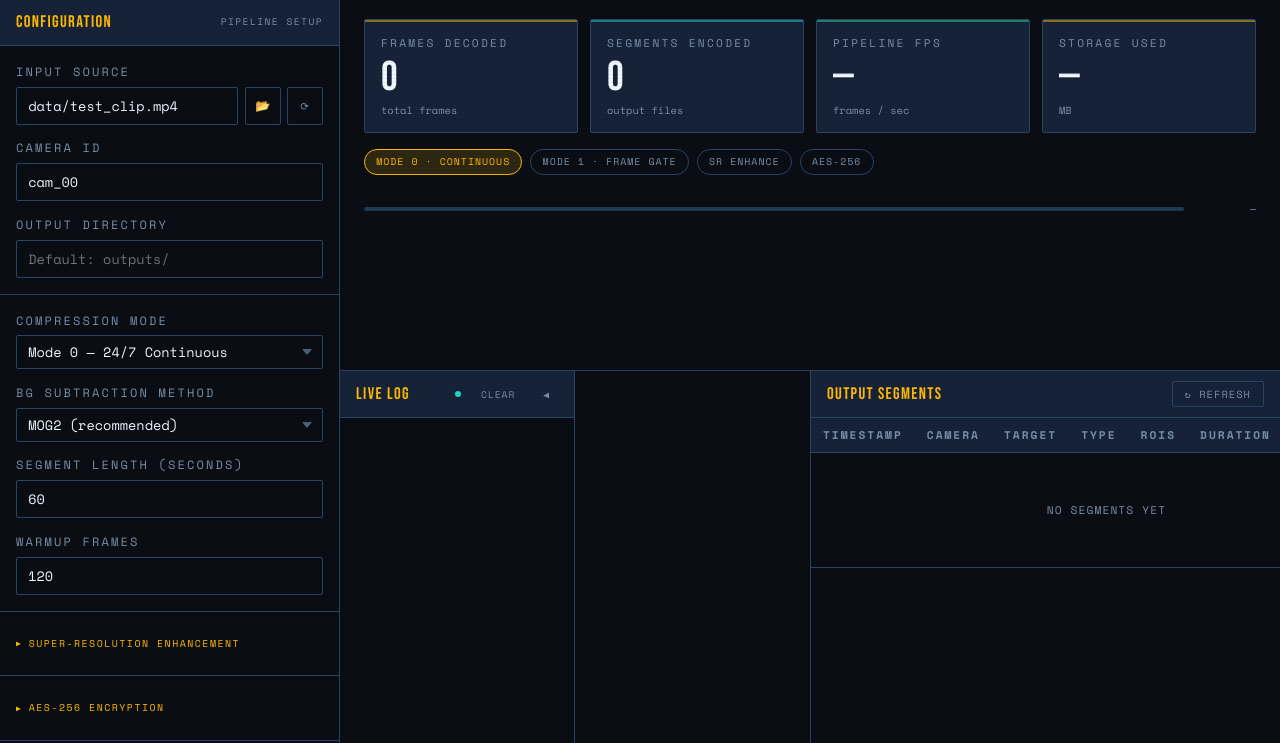
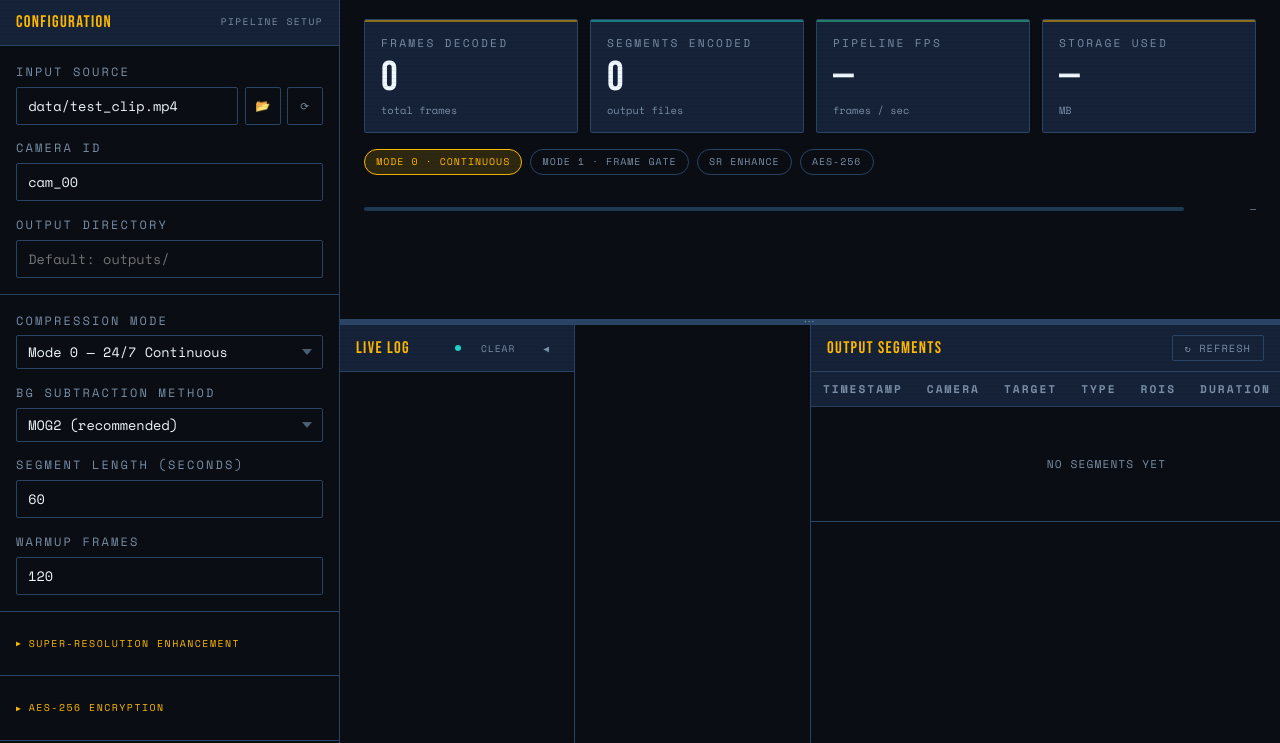
Before and after one commit to Blood-Dawn/Video-compression_2026, a Flask app: page / in a window 1280 px wide. Shown: the part 57-800 px from the top of the page. Run offline with Flask 3, Linux system fonts and the light colour scheme; data that the repository does not hold is empty.

Commit message:
fix(hls): unblock FFmpeg on Windows + vertical drag layout
app.py:
  - Change stderr=PIPE → DEVNULL on FFmpeg subprocess so the 4 KB
    Windows pipe buffer never stalls FFmpeg before it writes playlist.m3u8
    (root cause of the persistent playlist 404 on Windows)

index.html:
  - Remove horizontal col-resize divider between log and segments panels
  - Move resize-divider-v out of content-top into main grid as row 2
    (grid: content-top | 6px drag handle | content-bottom)
  - Vertical drag now updates main grid-template-rows directly so
    content-top/content-bottom resize proportionally without overflow
  - sidebar grid-row spans 1/4 to stay full height
  - toggleLogPanel cleaned up (no more reference to removed resize-divider)

Co-Authored-By: Claude Sonnet 4.6 <noreply@anthropic.com>

```diff
--- a/src/gui/app.py
+++ b/src/gui/app.py
@@ -856,10 +856,14 @@ def api_hls_start():
     ]
 
     try:
+        # stderr → DEVNULL so the pipe buffer never blocks FFmpeg on Windows.
+        # (With stderr=PIPE and no reader the 4 KB Windows pipe buffer fills in
+        # ~1-2 s of FFmpeg progress output, freezing the process before it can
+        # write any .ts segments or the playlist.)
         proc = subprocess.Popen(
             cmd,
             stdout=subprocess.DEVNULL,
-            stderr=subprocess.PIPE,
+            stderr=subprocess.DEVNULL,
         )
     except FileNotFoundError:
         return jsonify({"error": "ffmpeg not found on PATH — install FFmpeg and retry"}), 500
--- a/src/gui/templates/index.html
+++ b/src/gui/templates/index.html
@@ -145,13 +145,14 @@
     main {
       display: grid;
       grid-template-columns: 340px 1fr;
-      grid-template-rows: minmax(280px, 1fr) 1fr;
+      /* row 1 = content-top (resizable), row 2 = drag handle, row 3 = content-bottom */
+      grid-template-rows: 320px 6px 1fr;
       gap: 0;
       height: calc(100vh - 56px);
     }
     .sidebar {
       grid-column: 1;
-      grid-row: 1 / 3;
+      grid-row: 1 / 4;          /* span all three rows */
       border-right: 1px solid var(--border);
       overflow-y: auto;
       display: flex;
@@ -162,59 +163,45 @@
     .content-top {
       grid-column: 2;
       grid-row: 1;
-      border-bottom: 1px solid var(--border);
       padding: 1.25rem 1.5rem;
       overflow-y: auto;
-      position: relative;
       display: flex;
       flex-direction: column;
-      min-height: 0;        /* allow grid to clamp this row */
+      min-height: 0;
+    }
+    /* Vertical drag handle — sits between content-top and content-bottom */
+    .resize-divider-v {
+      grid-column: 2;
+      grid-row: 2;
+      cursor: row-resize;
+      background: var(--border);
+      transition: background 0.15s;
+      z-index: 50;
+      display: flex;
+      align-items: center;
+      justify-content: center;
+    }
+    .resize-divider-v::after {
+      content: '⋯';
+      font-size: 0.7rem;
+      color: var(--text-dim);
+      letter-spacing: 0.15em;
+      pointer-events: none;
+    }
+    .resize-divider-v:hover,
+    .resize-divider-v.active {
+      background: var(--amber-glow);
+    }
+    .resize-divider-v.active::after {
+      color: var(--bg);
     }
     .content-bottom {
       grid-column: 2;
-      grid-row: 2;
+      grid-row: 3;
       display: grid;
       grid-template-columns: 1fr 1fr;
-      height: 100%;
       overflow: hidden;
       position: relative;
-    }
-    /* Vertical resize divider (between stats and log/segments) */
-    .resize-divider-v {
-      position: absolute;
-      bottom: -6px;
-      left: 0;
-      right: 0;
-      height: 12px;
-      cursor: row-resize;
-      z-index: 50;
-      background: transparent;
-      transition: background 0.15s;
-    }
-    .resize-divider-v:hover {
-      background: var(--amber-glow);
-    }
-    .resize-divider-v.active {
-      background: var(--amber-glow);
-    }
-    /* Horizontal resize divider (between log and segments) */
-    .resize-divider {
-      position: absolute;
-      top: 0;
-      bottom: 0;
-      width: 12px;
-      left: 50%;
-      transform: translateX(-50%);
-      cursor: col-resize;
-      z-index: 100;
-      background: transparent;
-      transition: background 0.15s;
-    }
-    .resize-divider:hover {
-      background: var(--amber-glow);
-    }
-    .resize-divider.active {
-      background: var(--amber-glow);
     }
     #log-panel-container {
       display: flex;
@@ -1159,8 +1146,10 @@
         </div>
       </div>
 
-      <div class="resize-divider-v" id="resize-divider-v"></div>
     </div>
+
+    <!-- Drag handle — row 2 of main grid, drags content-top taller/shorter -->
+    <div class="resize-divider-v" id="resize-divider-v"></div>
 
     <!-- ════════ CONTENT BOTTOM — Log + Segments ════════ -->
     <div class="content-bottom" id="content-bottom">
@@ -1177,8 +1166,6 @@
         </div>
         <div id="log-terminal"></div>
       </div>
-
-      <div class="resize-divider" id="resize-divider"></div>
 
       <!-- Segments table -->
       <div id="segments-panel-container" class="segments-panel">
@@ -1377,94 +1364,60 @@ function clearLog() {
 }
 
 // ── Resizable panels (both horizontal and vertical) ──────
-let isResizingH = false;  // horizontal
-let isResizingV = false;  // vertical
-let startX = 0, startY = 0;
-let startWidth = 0, startHeight = 0;
-
-// Horizontal resize (between log and segments)
-document.getElementById('resize-divider')?.addEventListener('mousedown', (e) => {
-  isResizingH = true;
-  startX = e.clientX;
-  const logPanel = document.getElementById('log-panel-container');
-  startWidth = logPanel.offsetWidth;
-  document.getElementById('resize-divider').classList.add('active');
-  e.preventDefault();
-});
-
-// Vertical resize (between stats and log/segments)
+let isResizingV = false;
+let startY = 0;
+let startHeight = 0;
+
+// Vertical drag — resizes content-top by updating the main grid's first row height
 document.getElementById('resize-divider-v')?.addEventListener('mousedown', (e) => {
   isResizingV = true;
   startY = e.clientY;
-  const contentTop = document.getElementById('content-top');
-  startHeight = contentTop.offsetHeight;
+  // Read current first-row height from the grid
+  const main = document.querySelector('main');
+  startHeight = parseInt(getComputedStyle(main).gridTemplateRows.split(' ')[0], 10) || 320;
   document.getElementById('resize-divider-v').classList.add('active');
   e.preventDefault();
 });
 
 document.addEventListener('mousemove', (e) => {
-  if (isResizingH) {
-    const bottom = document.getElementById('content-bottom');
-    const logPanel = document.getElementById('log-panel-container');
-    const delta = e.clientX - startX;
-    const newWidth = startWidth + delta;
-    // Constrain: min 250px per panel, max so divider stays visible
-    const minWidth = 250;
-    const maxWidth = bottom.offsetWidth - 250;
-    const constrainedWidth = Math.max(minWidth, Math.min(newWidth, maxWidth));
-    logPanel.style.width = constrainedWidth + 'px';
-    document.getElementById('segments-panel-container').style.flex = '1';
-  }
-
-  if (isResizingV) {
-    const main = document.querySelector('main');
-    const contentTop = document.getElementById('content-top');
-    const delta = e.clientY - startY;
-    const newHeight = startHeight + delta;
-    // Constrain: min 200px for stats, max 80% of available height
-    const minHeight = 200;
-    const maxHeight = main.offsetHeight - 200;
-    const constrainedHeight = Math.max(minHeight, Math.min(newHeight, maxHeight));
-    contentTop.style.height = constrainedHeight + 'px';
-  }
+  if (!isResizingV) return;
+  const main = document.querySelector('main');
+  const delta = e.clientY - startY;
+  const newHeight = startHeight + delta;
+  const minH = 160;
+  const maxH = main.offsetHeight - 160;
+  const h = Math.max(minH, Math.min(newHeight, maxH));
+  main.style.gridTemplateRows = h + 'px 6px 1fr';
 });
 
 document.addEventListener('mouseup', () => {
-  if (isResizingH) {
-    document.getElementById('resize-divider').classList.remove('active');
-  }
   if (isResizingV) {
     document.getElementById('resize-divider-v').classList.remove('active');
   }
-  isResizingH = false;
   isResizingV = false;
 });
 
 // ── Toggle log panel with restore button ──────────────────
 function toggleLogPanel() {
-  const logPanel = document.getElementById('log-panel-container');
-  const divider = document.getElementById('resize-divider');
+  const logPanel  = document.getElementById('log-panel-container');
+  const segsPanel = document.getElementById('segments-panel-container');
   const restoreBtn = document.getElementById('restore-log-btn');
-  const toggleBtn = document.getElementById('log-toggle-btn');
+  const toggleBtn  = document.getElementById('log-toggle-btn');
   const isHidden = logPanel.style.display === 'none';
 
   if (isHidden) {
-    // Show log
     logPanel.style.display = 'flex';
-    logPanel.style.width = '50%';
-    divider.style.display = 'absolute';
+    logPanel.style.width = '';
+    segsPanel.style.width = '';
     restoreBtn.style.display = 'none';
     toggleBtn.textContent = '◀';
     toggleBtn.title = 'Collapse log panel';
-    document.getElementById('segments-panel-container').style.flex = '1';
   } else {
-    // Hide log
     logPanel.style.display = 'none';
-    divider.style.display = 'none';
+    segsPanel.style.width = '100%';
     restoreBtn.style.display = 'inline-flex';
     toggleBtn.textContent = '▶';
     toggleBtn.title = 'Expand log panel';
-    document.getElementById('segments-panel-container').style.width = '100%';
   }
 }
 
```
